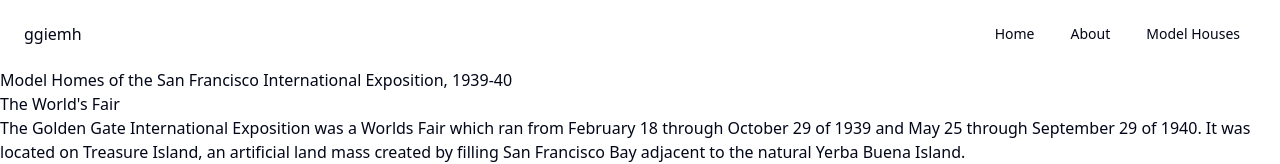
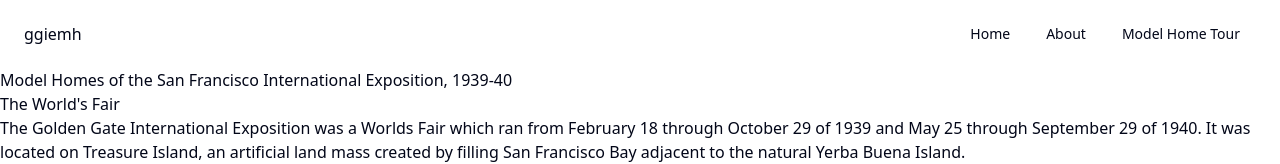
Before and after one commit to tdkent/ModelHomes-Frontend, a React (Vite) app: page / in a window 1280 px wide. Shown: the top 164 px of the page. Built offline with nearby package versions, Linux system fonts and the light colour scheme.

Commit message:
update Tour link label and tests

```diff
--- a/src/components/layout/Navigation.tsx
+++ b/src/components/layout/Navigation.tsx
@@ -5,7 +5,7 @@ import type { Link } from "@/types/types";
 const links: Link[] = [
 	{ label: "Home", href: "/" },
 	{ label: "About", href: "/about" },
-	{ label: "Model Houses", href: "/homes" },
+	{ label: "Model Home Tour", href: "/homes" },
 ];
 
 /** Render nav elements based on CSS breakpoint. */
```
Also changed, not shown: 1 other file (tests, documents, lock files or other folders).
